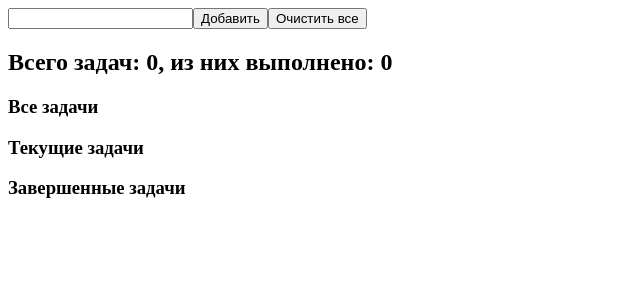
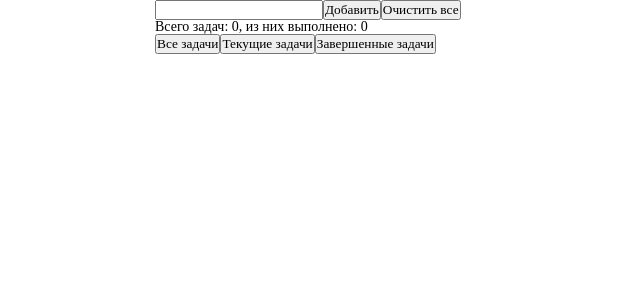
Before and after one commit to AlekseiBarenkov/TODO-React-project, a React (Create React App) app: page / in a window 1280 px wide. Shown: the top 300 px of the page, without its empty margins (0-640 px from the left). Built offline with nearby package versions, Linux system fonts and the light colour scheme.

Commit message:
Refined the logic, without CSS

```diff
--- /dev/null
+++ b/public/index.css
@@ -0,0 +1,75 @@
+* {
+    padding: 0;
+    margin: 0;
+}
+
+*, *:before, *:after {
+    -webkit-box-sizing: border-box;
+    box-sizing: border-box;
+}
+
+:focus, :active {
+    outline: none;
+}
+
+a:focus, a:active {
+    outline: none;
+}
+
+/*Некоторые браузеры принимают эти теги за строчные*/
+nav, footer, header, aside {
+    display: block;
+}
+
+html, body {
+    height: 100%;
+    width: 100%;
+    font-size: 100%;
+    line-height: 1;
+    font-size: 14px;
+    -ms-text-size-adjust: 100%;
+    -moz-text-size-adjust: 100%;
+    -webkit-text-size-adjust: 100%;
+}
+
+input, button, textarea {
+    font-family: inherit;
+}
+
+button {
+    cursor: pointer;
+}
+
+button::-moz-focus-inner {
+    padding: 0;
+    border: 0;
+}
+
+a, a:visited {
+    text-decoration: none;
+}
+
+a:hover {
+    text-decoration: none;
+}
+
+ul li {
+    list-style: none;
+}
+
+img {
+    vertical-align: top;
+}
+
+h1, h2, h3, h4, h5, h6 {
+    font-size: inherit;
+    font-weight: inherit;
+}
+
+/* ===================================================================== */
+.container {
+    max-width: 1000px;
+    margin: 0 auto;
+    padding: 0 15px;
+    width: 100%;
+}
--- a/public/index.html
+++ b/public/index.html
@@ -1,17 +1,17 @@
 <!DOCTYPE html>
-<html lang="en">
+<html lang="ru">
   <head>
     <meta charset="utf-8" />
     <link rel="icon" href="%PUBLIC_URL%/favicon.ico" />
     <meta name="viewport" content="width=device-width, initial-scale=1" />
     <meta name="theme-color" content="#000000" />
-    <meta
-      name="description"
-      content="Web site created using create-react-app"
-    />
+    <meta name="description" content="Web site created using create-react-app"/>
     <title>TODO-project</title>
+    <link rel="stylesheet" href="index.css">
   </head>
   <body>
-    <div id="root"></div>
+    <div class="container">
+      <div id="root"></div>
+    </div>
   </body>
 </html>
--- a/src/App/App.js
+++ /dev/null
@@ -1,14 +0,0 @@
-import React from 'react';
-import Tasks from '../TasksList/Tasks';
-
-function App() {
-
-
-  return (
-    <>
-      <Tasks/>
-    </>
-  );
-}
-
-export default App;
--- a/src/Input/Input.js
+++ b/src/Input/Input.js
@@ -20,7 +20,6 @@ class Input extends React.Component {
             }
         }
 
-        console.log(this.tasksList);
     }
     keyGen(min, max, arr) {
         let num = min + Math.random() * (max + 1 - min);
@@ -99,7 +98,6 @@ class Input extends React.Component {
     }
 
     render () {
-        console.log(this.tasksList);
         return (
             <div className="input">
                 <input type="text" className='input__field' ref={this.refInputTask}/>
--- a/src/TasksList/Tasks.js
+++ b/src/TasksList/Tasks.js
@@ -9,6 +9,23 @@ class Tasks extends React.Component {
         this.state = {
             tasks: [
 
+            ],
+            buttons: [
+                {
+                    title : 'Все задачи',
+                    className : 'nav-row__btn nav-row__btn--active',
+                    id : 'btn_1'
+                },
+                {
+                    title : 'Текущие задачи',
+                    className : 'nav-row__btn',
+                    id : 'btn_2'
+                },
+                {
+                    title : 'Завершенные задачи',
+                    className : 'nav-row__btn',
+                    id : 'btn_3'
+                }
             ]
         };
 
@@ -17,6 +34,9 @@ class Tasks extends React.Component {
         this.sortTasks = this.sortTasks.bind(this);
         this.makeHotTask = this.makeHotTask.bind(this);
         this.clearTask = this.clearTask.bind(this);
+        this.activateTaskList = this.activateTaskList.bind(this);
+        this.refTasksButtons = React.createRef();
+        this.refTasksButtons.current = [];
     }
 
 
@@ -25,8 +45,6 @@ class Tasks extends React.Component {
         if (temp) {
             this.setState({ tasks : temp});
         }
-
-       console.log(temp);
     }
 
     componentDidUpdate() {
@@ -85,9 +103,21 @@ class Tasks extends React.Component {
         this.setState({ tasks : tasksList });
     }
 
+    activateTaskList(e) {
+        this.setState(state => {
+            let {buttons} = state;
+            for (let item of buttons) {
+                if(item.id === e.target.id) {
+                    item.className = 'nav-row__btn nav-row__btn--active';
+                } else {item.className = 'nav-row__btn';}
+            }
+            return state;
+        });
+    }
 
     render () {
         const {tasks} = this.state;
+        const {buttons} = this.state;
         const hotTasksList = this.sortTasks(tasks.filter(task => (!task.checked && task.hot)));
         const currentTasksList = this.sortTasks(tasks.filter(task => (!task.checked && !task.hot)));
         const finishedTasksList = this.sortTasks(tasks.filter(task => task.checked));
@@ -96,8 +126,22 @@ class Tasks extends React.Component {
             <>
                 <Input updateData={this.updateData}/>
                 <h2 className='title'>Всего задач: {hotTasksList.length + currentTasksList.length + finishedTasksList.length}, из них выполнено: {finishedTasksList.length}</h2>
-                <div className="all-tasks">
-                    <h3 className='subtitle'>Все задачи</h3>
+                <div className="nav-row">
+                    {
+                        buttons.map(({title, className, id}) => {
+                            return (
+                                <button key={id} className={className} id={id} onClick={this.activateTaskList}>{title}</button>
+
+                            )
+                        })
+                    }
+                </div>
+                <div>
+                    {
+                        buttons.map(({title, className}) => {
+                            if (className === 'nav-row__btn nav-row__btn--active' && title === 'Все задачи') {
+                                return (
+                                    <div key={title} className="tasks-box" id='all'>
                                         <ol className="tasks-list">
                                             {[...hotTasksList, ...currentTasksList, ...finishedTasksList].map(task =>
                                             <li key={task.id} className={"tasks-list__item" + (task.checked ? ' task-done' : '')}>
@@ -114,8 +158,10 @@ class Tasks extends React.Component {
                                             </li>)}
                                         </ol>
                                     </div>
-                <div className="current-tasks">
-                    <h3 className='subtitle'>Текущие задачи</h3>
+                                )
+                            } else if (className === 'nav-row__btn nav-row__btn--active' && title === 'Текущие задачи') {
+                                return (
+                                    <div  key={title} className="tasks-box" id='current'>
                                         <ol className="tasks-list">
                                             {[...hotTasksList, ...currentTasksList].map(task =>
                                             <li key={task.id} className={"tasks-list__item" + (task.checked ? ' task-done' : '')}>
@@ -132,8 +178,10 @@ class Tasks extends React.Component {
                                             </li>)}
                                         </ol>
                                     </div>
-                <div className="complete-tasks">
-                    <h3 className='subtitle'>Завершенные задачи</h3>
+                                )
+                            } else if (className === 'nav-row__btn nav-row__btn--active' && title === 'Завершенные задачи') {
+                                return (
+                                    <div  key={title} className="tasks-box" id='finished'>
                                         <ol className="tasks-list">
                                             {[...finishedTasksList].map(task =>
                                             <li key={task.id} className={"tasks-list__item" + (task.checked ? ' task-done' : '')}>
@@ -142,8 +190,12 @@ class Tasks extends React.Component {
                                             </li>)}
                                         </ol>
                                     </div>
+                                )
+                            }
+                        })
+                    }
+                </div>
             </>
-
         );
     }
 }
--- a/src/index.js
+++ b/src/index.js
@@ -1,10 +1,10 @@
 import React from 'react';
 import ReactDOM from 'react-dom';
-import App from './App/App';
+import Tasks from './TasksList/Tasks';
 
 ReactDOM.render(
   <React.StrictMode>
-    <App />
+    <Tasks />
   </React.StrictMode>,
   document.getElementById('root')
 );
```
Also changed, not shown: 1 other file (tests, documents, lock files or other folders). Lines whose indentation alone changed are shown as unchanged.
